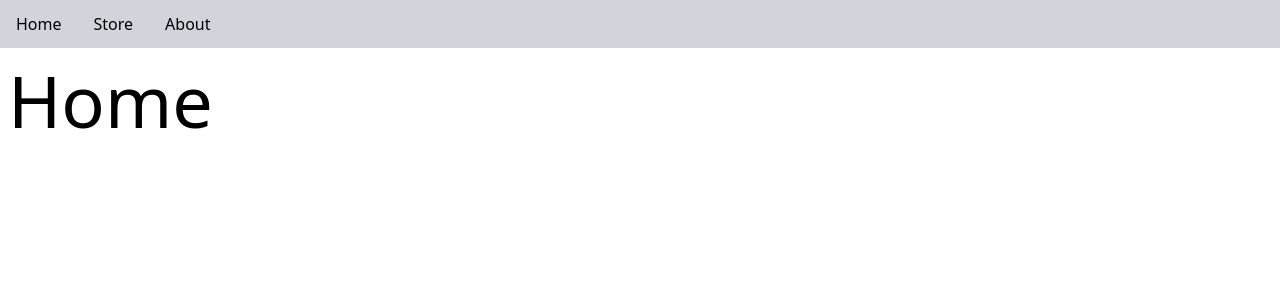
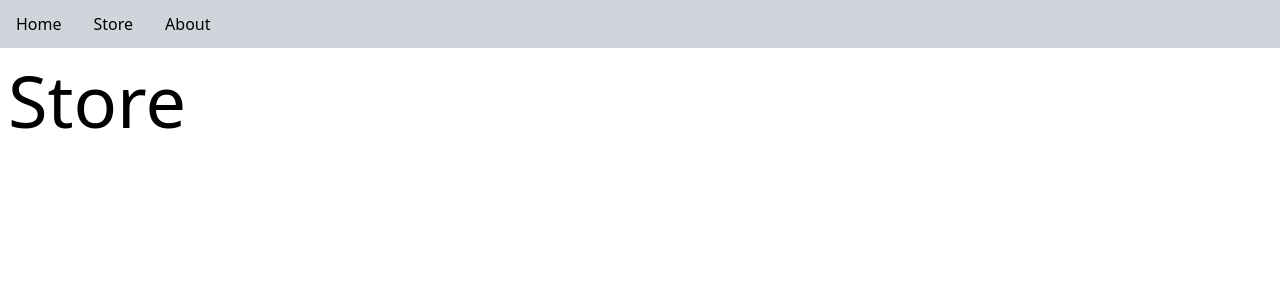
Before and after one commit to WellDN/React-ts-tailwind, a React (Vite) app: page /store in a window 1280 px wide. Shown: the top 300 px of the page. Built offline with nearby package versions, Linux system fonts and the light colour scheme.

Commit message:
Components parts on route

```diff
--- a/src/App.tsx
+++ b/src/App.tsx
@@ -1,43 +1,16 @@
-import { Route, Routes, Outlet } from 'react-router-dom'
+import { Route, Routes } from 'react-router-dom'
 import { Store } from './pages/Store'
 import { About } from './pages/About'
-
-function Home () {
-  return (
-    <body className="flex flex-col gap-4 fixed">
-    <nav className="flex items-center pl-4 bg-gray-300 h-12 min-w-max">
-    <div className="inline-flex h-full items-center">
-    <a href="/" className="mr-8">
-    Home
-    </a>
-    <a href="/store" className="mr-8">
-    Store
-    </a>
-    <a href="/about" className="">
-    About
-</a>
-</div>
-</nav>
-<div className="flex h-full w-full pl-2">
-<h1 className="text-7xl">Home</h1>
-</div>
-<section>
-<div className="grid gap-4 grid-cols-3 grid-rows-2 h-screen w-screen">
-</div>
-</section>
-<Outlet />
-</body>
-  )
-}
+import { Home } from './pages/Home'
 
 function App() {
   return (
     <Routes>
       <Route path="/" element={<Home />} >
-      <Route path="about" element={<About />}/>
-      <Route element={<Home/>} />
+        <Route path="/" element={<h1>Home</h1>} />
+      <Route path="about" element={<About />} />
       <Route path="/store" element={<Store />} />
-      <Route path="/about" element={<About />} />
+
       </Route>
       </Routes>
       );
--- a/src/pages/About.tsx
+++ b/src/pages/About.tsx
@@ -1,3 +1,11 @@
 export function About() {
-    return <h1>About</h1>
+    return (
+    <div className="">
+        <h1 className="">About
+    </h1>
+    <div className="">
+
+    </div>
+    </div>
+    )
 }
--- /dev/null
+++ b/src/pages/Home.tsx
@@ -0,0 +1,28 @@
+import { Outlet, Link } from 'react-router-dom'
+
+export function Home() {
+    return (
+     <body className="flex flex-col gap-4 fixed">
+     <nav className="flex items-center pl-4 bg-gray-300 h-12 min-w-max">
+     <div className="inline-flex h-full items-center">
+    <Link to="/" className="mr-8">
+     Home
+    </Link>
+    <Link to="/store" className="mr-8">
+      Store
+    </Link>
+  <Link to="/about" className="">
+       About
+  </Link>
+  </div>
+  </nav>
+  <div className="flex h-full w-full pl-2">
+  <h1 className="text-7xl"><Outlet /></h1>
+  </div>
+  <section>
+  <div className="grid gap-4 grid-cols-3 grid-rows-2 h-screen w-screen">
+    </div>
+  </section>
+  </body>
+)
+}
--- a/src/pages/Store.tsx
+++ b/src/pages/Store.tsx
@@ -1,3 +1,10 @@
 export function Store() {
-    return <h1>Store</h1>
+    return(
+    <div className="">
+    <h1>Store</h1>
+    <div className="">
+
+    </div>
+    </div>
+    )
 }
```
